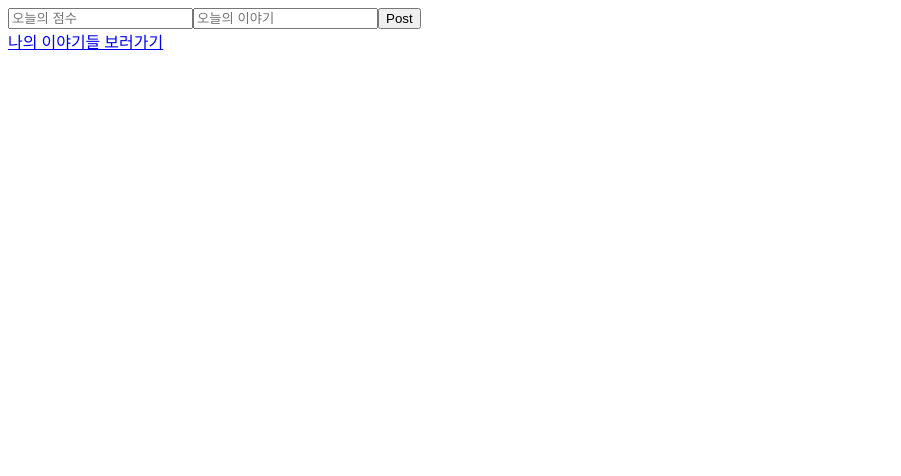
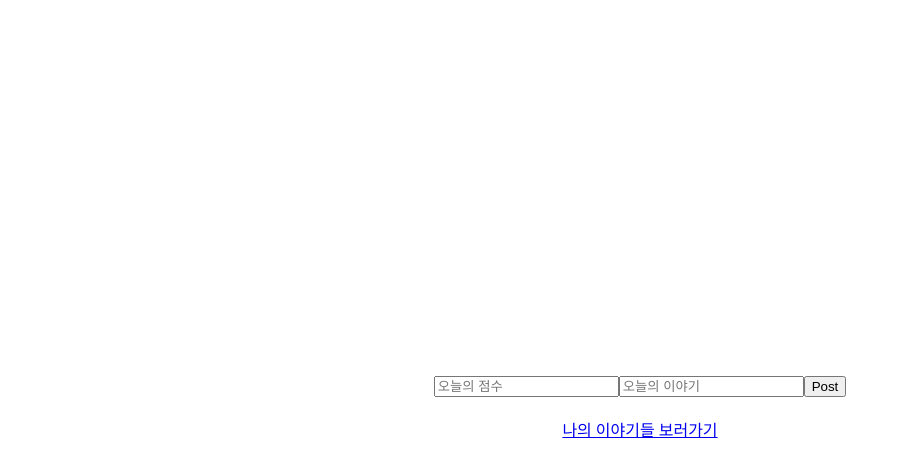
Before and after one commit to sjwhole/diary-frontend-web, a React (Create React App) app: page /post in a window 1280 px wide. Shown: the top 476 px of the page, without its empty margins (0-901 px from the left). Built offline with nearby package versions, Linux system fonts and the light colour scheme; no server answers; sample sign-in values are in the browser's storage.

Commit message:
feat: Add post page style

```diff
--- a/src/pages/PostPage.jsx
+++ b/src/pages/PostPage.jsx
@@ -1,6 +1,7 @@
 import React, { useState } from "react";
 import { Link, Redirect } from "react-router-dom";
 import { createPost } from "../utils/apis/Post";
+import styled from "styled-components";
 
 function PostPage() {
   const [input, setInput] = useState({ grade: "", body: "" });
@@ -15,7 +16,7 @@ function PostPage() {
   }
 
   return localStorage.getItem("JWT") ? (
-    <>
+    <CreatePostBlock>
       <div>
         <form>
           <input
@@ -37,13 +38,22 @@ function PostPage() {
           </button>
         </form>
       </div>
-      <div>
-        <Link to="/my">나의 이야기들 보러가기</Link>
-      </div>
-    </>
+      <Link to="/my">나의 이야기들 보러가기</Link>
+    </CreatePostBlock>
   ) : (
     <Redirect to="/login" />
   );
 }
 
+const CreatePostBlock = styled.div`
+  display: flex;
+  flex-direction: column;
+  justify-content: center;
+  align-items: center;
+  height: 100vh;
+  & > a {
+    margin-top: 20px;
+  }
+`;
+
 export default PostPage;
```
